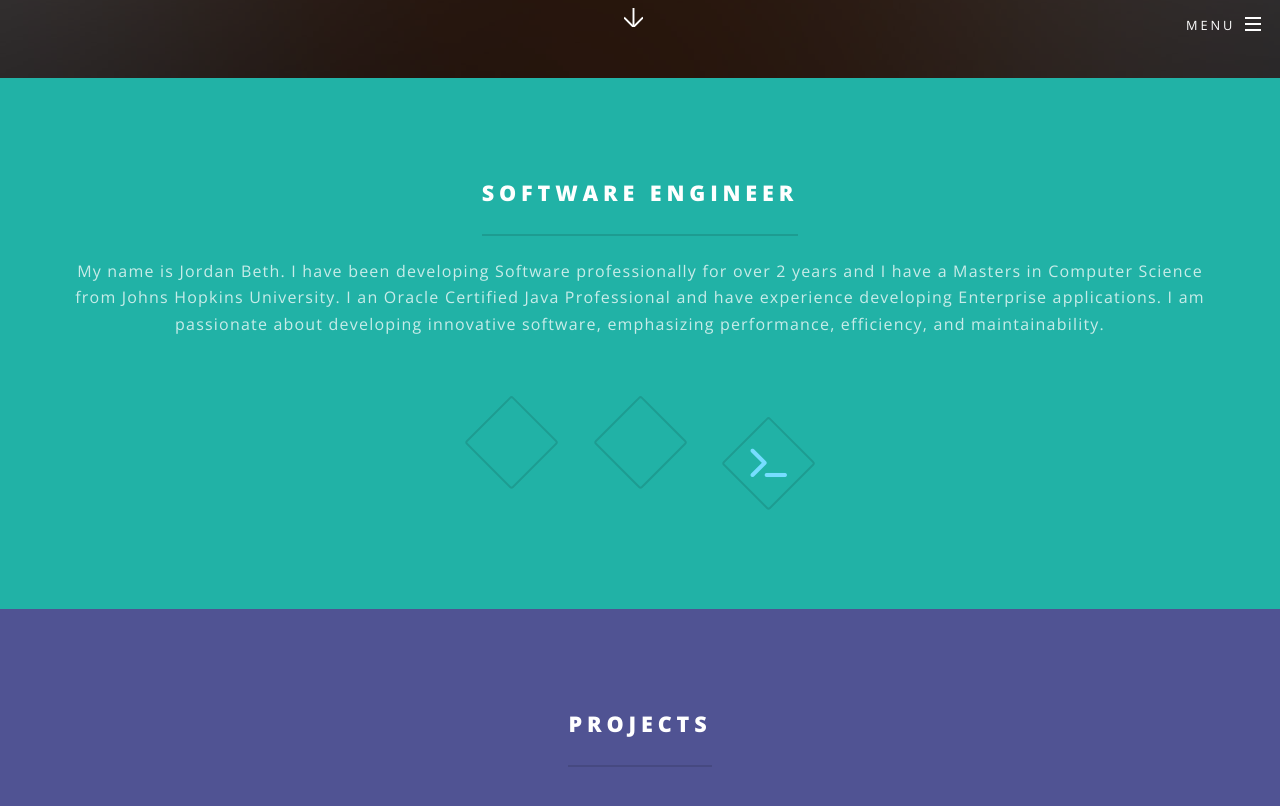
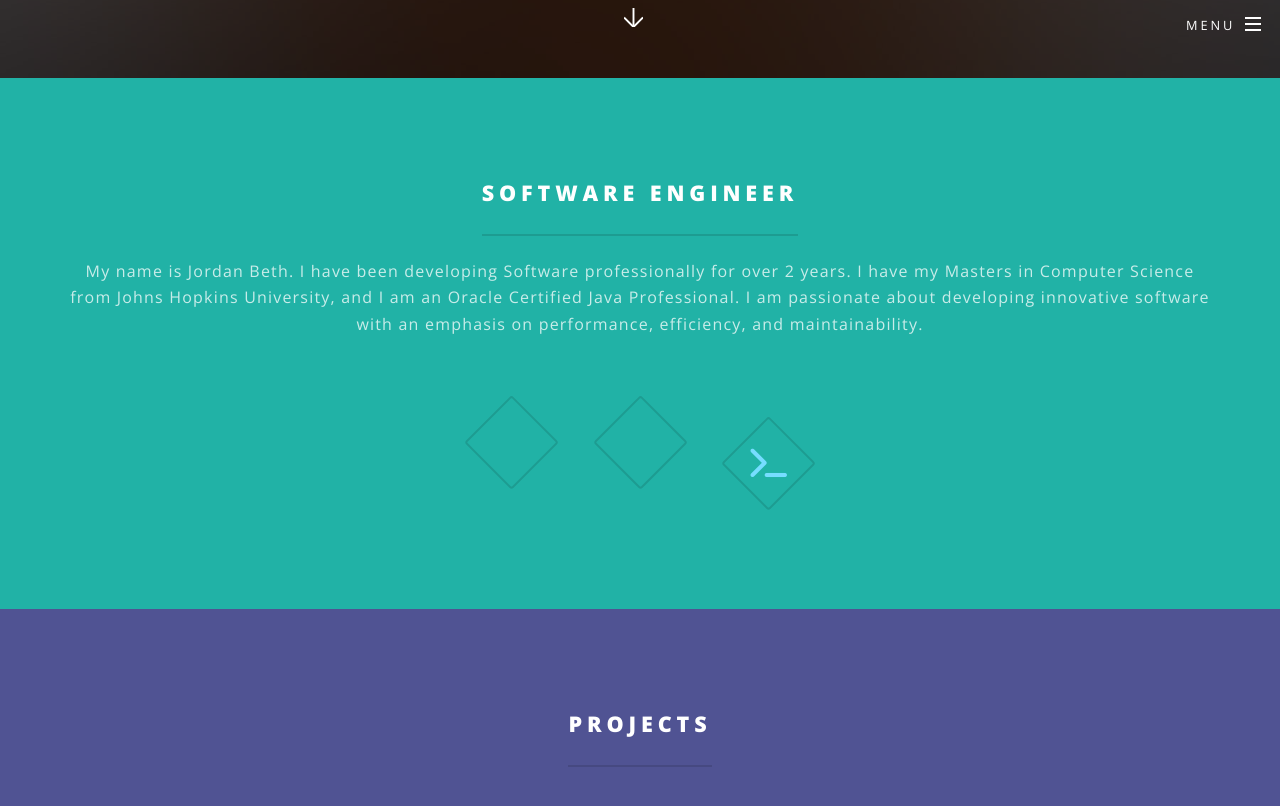
Before and after one commit to jordanbeth/me, a Jekyll site: the page built from index.html, in a window 1280 px wide and 900 px high, scrolled down 822 px. Shown: the top 806 px of the window. Built offline with Jekyll 4.4.1, drawn with Linux system fonts in a browser that asks for light colours; nearby versions of some CDN libraries; some of the changed text lies outside the part shown.

Commit message:
update content

```diff
--- a/index.html
+++ b/index.html
@@ -19,15 +19,15 @@
 	<div class="inner">
 		<header class="major">
 			<h2>Software Engineer</h2>
-			<p>My name is Jordan Beth. I have been developing Software professionally for over 2 years and
-				I have a Masters in Computer Science from Johns Hopkins University. I an Oracle Certified Java
-				Professional and have experience developing Enterprise applications. I am passionate about developing
-				innovative software, emphasizing performance, efficiency, and maintainability.</p>
+			<p>My name is Jordan Beth. I have been developing Software professionally for over 2 years. I have my
+				Masters in Computer Science from Johns Hopkins University, and I am an Oracle Certified Java
+				Professional. I am passionate about developing
+				innovative software with an emphasis on performance, efficiency, and maintainability.</p>
 		</header>
 		<ul class="icons major">
 			<li><span class="icon fa-code major style1"><span class="label">Code</span></span></li>
 			<li><span class="icon fa-coffee major style2"><span class="label">Java</span></span></li>
-			<li><span class="icon fas fa-terminal major style3"><span class="label">Heart</span></span></li>
+			<li><span class="icon fas fa-terminal major style3"><span class="label">Terminal</span></span></li>
 		</ul>
 	</div>
 </section>
@@ -53,7 +53,8 @@
 			<li class="icon">
 				<h3><a href="https://github.com/jordanbeth/Clueless">Clueless</a></h3>
 				<p>I created a web-based version of the clue board game that uses a reduced set of movement-based rules.
-					The game is built in JavaScript and uses Socket.io to support multiplayer real-time game play. The server uses NodeJS to provide the browser-less JavaScript execution engine
+					The game is built in JavaScript and uses Socket.io to support multiplayer real-time game play. The
+					server uses NodeJS to provide the browser-less JavaScript execution engine
 					and the front-end uses Angular.</p>
 			</li>
 			<li class="icon">
@@ -64,23 +65,11 @@
 			</li>
 			<li class="icon">
 				<h3><a href="https://github.com/jordanbeth/options-analyzer">Options Analyzer</a></h3>
-				<p>Over a span of two weeks, I built a website in R that allows the user to enter a company's ticker symbol,
+				<p>Over a span of two weeks, I built a website in R that allows the user to enter a company's ticker
+					symbol,
 					and the R script will output a 3-dimensional surface that graphically represents the company's calls
 					or puts.</p>
 			</li>
-			<li class="icon">
-				<h3><a href="https://github.com/jordanbeth/MirrorMirror">Mirror Mirror</a></h3>
-				<p>Built and programmed a raspberry pi driven smart mirror as a team final project. The project was
-					completed over a timespan of 7 days.</p>
-				<p class="p-list-item">Used a JavaScript based, open source platform, as the core driver. </p>
-				<p class="p-list-item">On top of the platform, we built all of the modules (features) for the mirror.
-				</p>
-				<p class="p-list-item">We used IBM Watson to allow the user to interact with the mirror using voice
-					commands.</p>
-				<p class="p-list-item">For our custom modules, we used Yahoo Weather API, News API, Google Maps API,
-					MapQuest Traffic API, tambalAPI, Embedded Youtube/Facebook IFrame elements.</p>
-			</li>
-
 		</ul>
 	</div>
 </section>
```
